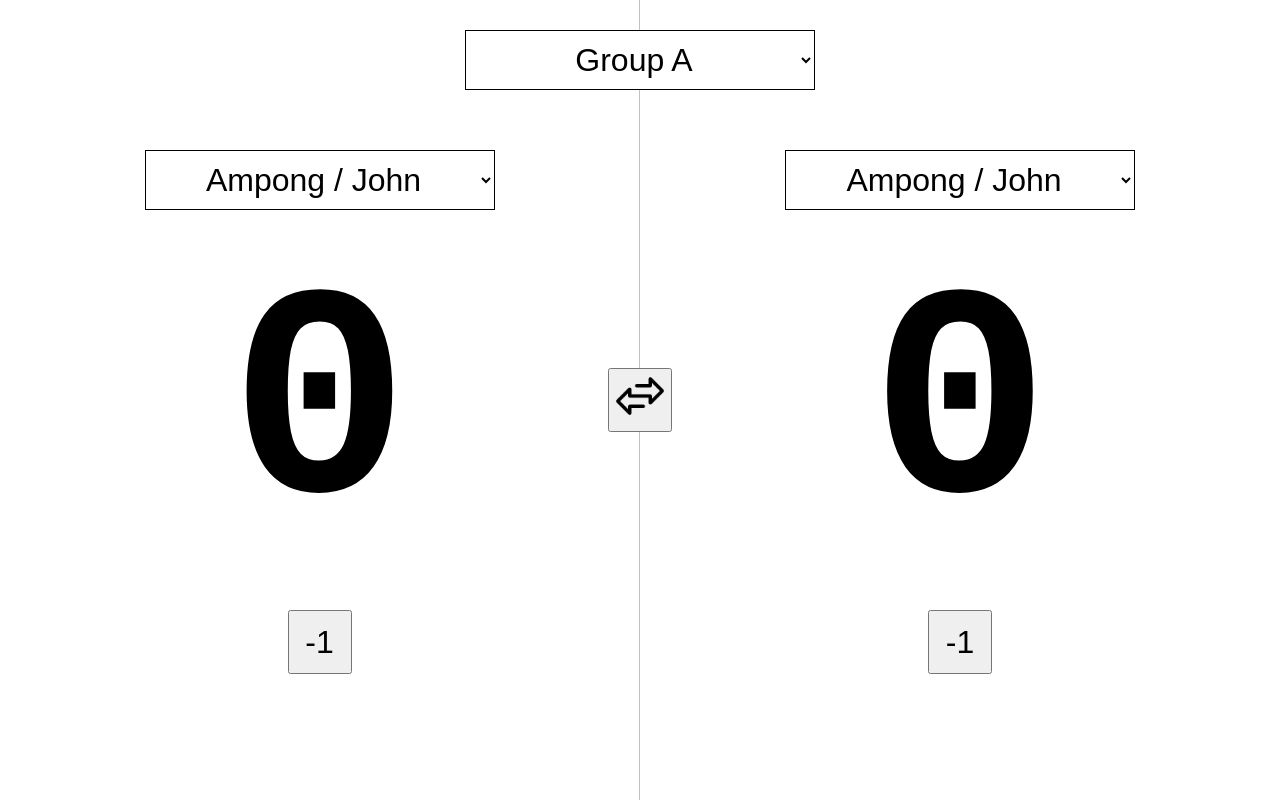
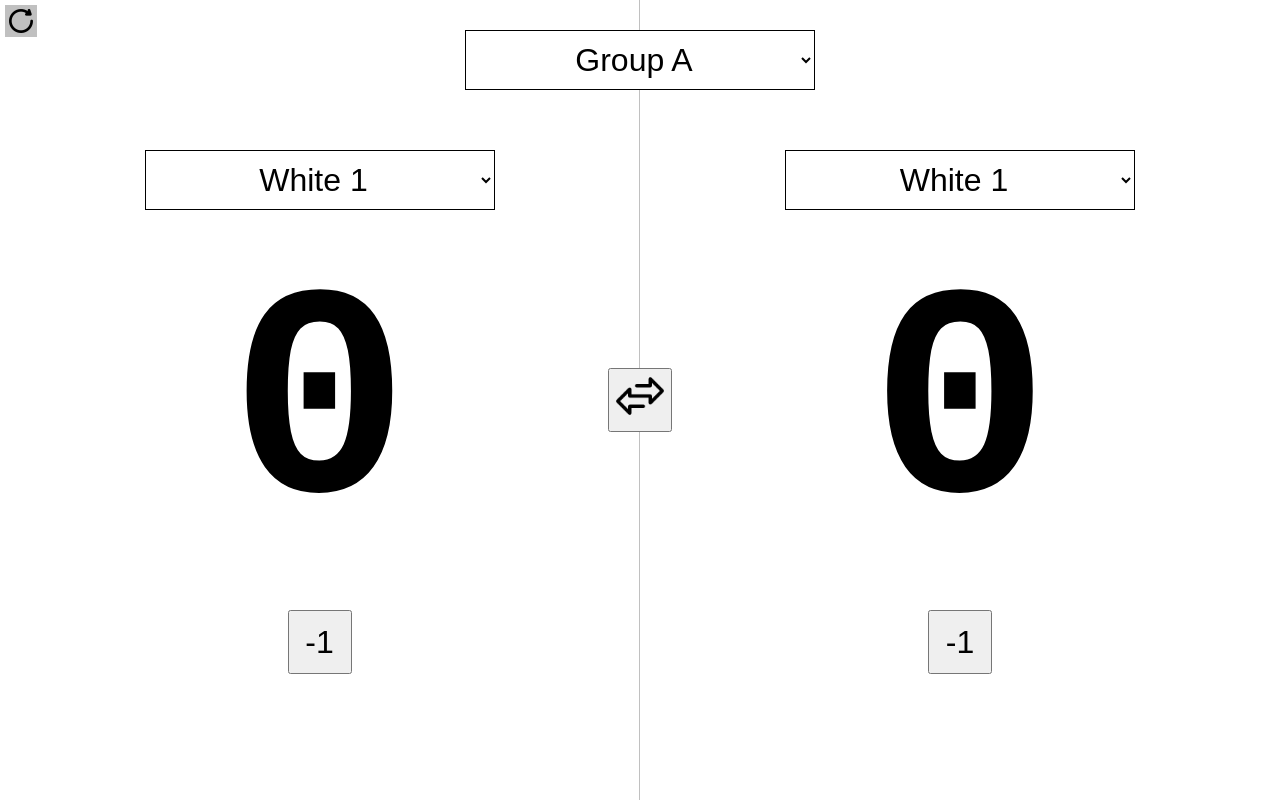
Before and after one commit to earlamante/oss2, a plain HTML site: page index.html in a window 1280 px wide. Drawn offline with Linux system fonts and the light colour scheme.

Commit message:
data will now retain on refresh

```diff
--- a/index.html
+++ b/index.html
@@ -102,6 +102,16 @@
             color: white;
             border-color: white;
         }
+        #reset {
+            position: fixed;
+            top: 5px;
+            left: 5px;
+            z-index: 999;
+            background-color: #c0c0c0;
+            display: flex;
+            width: 32px;
+            height: 32px;
+        }
         @media (max-width: 479px) {
             #left.panel.white {
                 border-right: 0;
@@ -161,6 +171,7 @@
     </style>
 </head>
 <body>
+    <a href="#" id="reset"><img src="reset.png" alt="Reset"></a>
     <div class="wrapper">
         <div class="menu">
             <select id="group">
@@ -175,28 +186,28 @@
         <div class="scoreboard">
             <div id="left" class="panel white">
                 <select class="team">
-                    <option value="Ampong / John" data-color="white">Ampong / John</option>
-                    <option value="Christian / Red" data-color="white">Christian / Red</option>
-                    <option value="Brian / Arran" data-color="green">Brian / Arran</option>
-                    <option value="Lance / Eloi" data-color="green">Lance / Eloi</option>
-                    <option value="Klent / Kaka" data-color="black">Klent / Kaka</option>
-                    <option value="Rhum / Andrew" data-color="black">Rhum / Andrew</option>
-                    <option value="Kirk / Van" data-color="brown">Kirk / Van</option>
-                    <option value="Maribel / Michi" data-color="brown">Maribel / Michi</option>
+                    <option value="White 1" data-color="white">White 1</option>
+                    <option value="White 2" data-color="white">White 2</option>
+                    <option value="Green 1" data-color="green">Green 1</option>
+                    <option value="Green 2" data-color="green">Green 2</option>
+                    <option value="Black 1" data-color="black">Black 1</option>
+                    <option value="Black 2" data-color="black">Black 2</option>
+                    <option value="Brown 1" data-color="brown">Brown 1</option>
+                    <option value="Brown 2" data-color="brown">Brown 2</option>
                 </select>
                 <div class="score left">0</div>
                 <button>-1</button>
             </div>
             <div id="right" class="panel white">
                 <select class="team">
-                    <option value="Ampong / John" data-color="white">Ampong / John</option>
-                    <option value="Christian / Red" data-color="white">Christian / Red</option>
-                    <option value="Brian / Arran" data-color="green">Brian / Arran</option>
-                    <option value="Lance / Eloi" data-color="green">Lance / Eloi</option>
-                    <option value="Klent / Kaka" data-color="black">Klent / Kaka</option>
-                    <option value="Rhum / Andrew" data-color="black">Rhum / Andrew</option>
-                    <option value="Kirk / Van" data-color="brown">Kirk / Van</option>
-                    <option value="Maribel / Michi" data-color="brown">Maribel / Michi</option>
+                    <option value="White 1" data-color="white">White 1</option>
+                    <option value="White 2" data-color="white">White 2</option>
+                    <option value="Green 1" data-color="green">Green 1</option>
+                    <option value="Green 2" data-color="green">Green 2</option>
+                    <option value="Black 1" data-color="black">Black 1</option>
+                    <option value="Black 2" data-color="black">Black 2</option>
+                    <option value="Brown 1" data-color="brown">Brown 1</option>
+                    <option value="Brown 2" data-color="brown">Brown 2</option>
                 </select>
                 <div class="score right">0</div>
                 <button>-1</button>
@@ -207,39 +218,40 @@
 <script>
     let data = {
             "Group A": [
-            "Ampong / John|white",
-            "Christian / Red|white",
-            "Brian / Arran|green",
-            "Lance / Eloi|green",
-            "Klent / Kaka|black",
-            "Rhum / Andrew|black",
-            "Kirk / Van|brown",
-            "Maribel / Michi|brown",
+                "White 1|white",
+                "White 2|white",
+                "Green 1|green",
+                "Green 2|green",
+                "Black 1|black",
+                "Black 2|black",
+                "Brown 1|brown",
+                "Brown 2|brown",
             ],
             "Group B": [
-            "Miguel / MJ|white",
-            "Kyra / Lovely|white",
-            "Rich / Mark|green",
-            "Diana / Mico|green",
-            "Mindy / Maggie|black",
-            "Jose / Jecjec|black",
-            "Ellbex / Joyce|brown",
-            "Sonson / Kyle A|brown",
+                "White 1|white",
+                "White 2|white",
+                "Green 1|green",
+                "Green 2|green",
+                "Black 1|black",
+                "Black 2|black",
+                "Brown 1|brown",
+                "Brown 2|brown",
             ],
             "Group C": [
-            "Ems / Angelo|white",
-            "Valerie / Lawrence|white",
-            "Arianne / France|green",
-            "Seann / Miko|green",
-            "Diet / JP|black",
-            "James / Jared|black",
-            "Yngwie / Janjan|brown",
-            "Chizray / Rob|brown",
+                "White 1|white",
+                "White 2|white",
+                "Green 1|green",
+                "Green 2|green",
+                "Black 1|black",
+                "Black 2|black",
+                "Brown 1|brown",
+                "Brown 2|brown",
             ],
         },
+        group = $('#group'),
         left = $('#left'),
         right = $('#right'),
-        t1 = 0, t2 = 0;
+        t1 = 0, t2 = 0, gr, tm1, tm2;
     let half = 16,
         game = 31;
     (function($) {
@@ -250,14 +262,49 @@
             parent.attr('class', 'panel');
             parent.addClass(color);
         };
+        let changeGroup = (d) => {
+            let o = '';
+            for(i in d) {
+                let r = d[i],
+                    a = r.split('|');
+                o += '<option value="'+ a[0] +'" data-color="'+ a[1] +'">'+ a[0] +'</option>';
+            }
+            left.find('.team').html(o);
+            right.find('.team').html(o);
+            changeMyColor(left.find('.team'));
+            changeMyColor(right.find('.team'));
+        };
+        let init = () => {
+            t1 = localStorage.getItem('t1') ?? 0;
+            t2 = localStorage.getItem('t2') ?? 0;
+            left.find('.score').text(t1);
+            right.find('.score').text(t2);
+
+            gr = localStorage.getItem('gr') ?? 'Group A';
+            group.val(gr);
+            let d = data[gr];
+            changeGroup(d);
+
+            tm1 = localStorage.getItem('tm1') ?? d[0].split('|')[0];
+            tm2 = localStorage.getItem('tm2') ?? d[0].split('|')[0];
+            left.find('.team').val(tm1);
+            right.find('.team').val(tm2);
+            changeMyColor(left.find('.team'));
+            changeMyColor(right.find('.team'));
+        };
         $('.panel')
             .on('click', '.score', function(e) {
                 e.preventDefault();
                 let elem = $(this),
                     val = parseInt(elem.text());
                 if(val >= game) return;
-                if(elem.hasClass('left')) t1 = ++val;
-                else t2 = ++val;
+                if(elem.hasClass('left')) {
+                    t1 = ++val;
+                    localStorage.setItem('t1', t1);
+                } else {
+                    t2 = ++val;
+                    localStorage.setItem('t2', t2);
+                }
                 elem.text(val);
                 if(val === half && (t1+t2) < 32) {
                     setTimeout(function() {alert('Change court!');}, 100);
@@ -287,23 +334,40 @@
             changeMyColor(right.find('.team'));
         });
         $('.team').on('change', function() {
+            let elem = $(this),
+                score = elem.parents('.panel').find('.score');
+            if(score.hasClass('left')) {
+                tm1 = elem.val();
+                localStorage.setItem('tm1', tm1);
+            } else {
+                tm2 = elem.val();
+                localStorage.setItem('tm2', tm2);
+            }
             changeMyColor(this);
         });
-        $('#group').on('change', function() {
+        group.on('change', function() {
             let elem = $(this),
                 group = elem.val(),
-                d = data[group],
-                o = '';
-            for(i in d) {
-                let r = d[i],
-                    a = r.split('|');
-                o += '<option value="'+ a[0] +'" data-color="'+ a[1] +'">'+ a[0] +'</option>';
+                d = data[group];
+            tm1 = d[0].split('|')[0];
+            tm2 = d[0].split('|')[0];
+            localStorage.setItem('gr', group);
+            localStorage.setItem('tm1', tm1);
+            localStorage.setItem('tm2', tm2);
+            changeGroup(d);
+        });
+        $('#reset').on('click', function(e) {
+            e.preventDefault();
+            if(confirm('Are you sure you want to reset?') === true) {
+                localStorage.removeItem('t1');
+                localStorage.removeItem('t2');
+                localStorage.removeItem('gr');
+                localStorage.removeItem('tm1');
+                localStorage.removeItem('tm2');
+                init();
             }
-            left.find('.team').html(o);
-            right.find('.team').html(o);
-            changeMyColor(left.find('.team'));
-            changeMyColor(right.find('.team'));
         });
+        init();
     })(jQuery);
 </script>
 </body>
```
Also changed, not shown: reset.png (added). Lines whose indentation alone changed are shown as unchanged.
